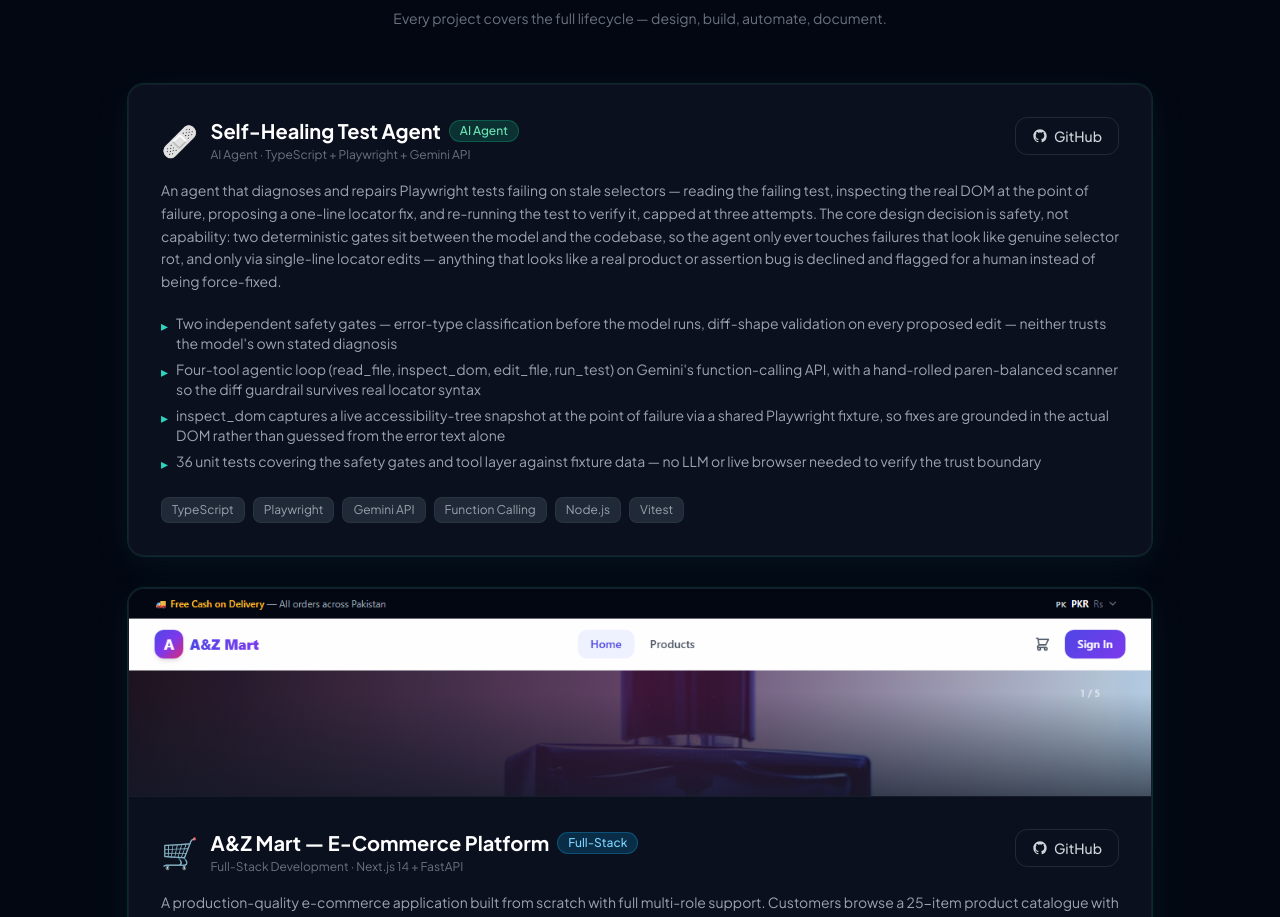
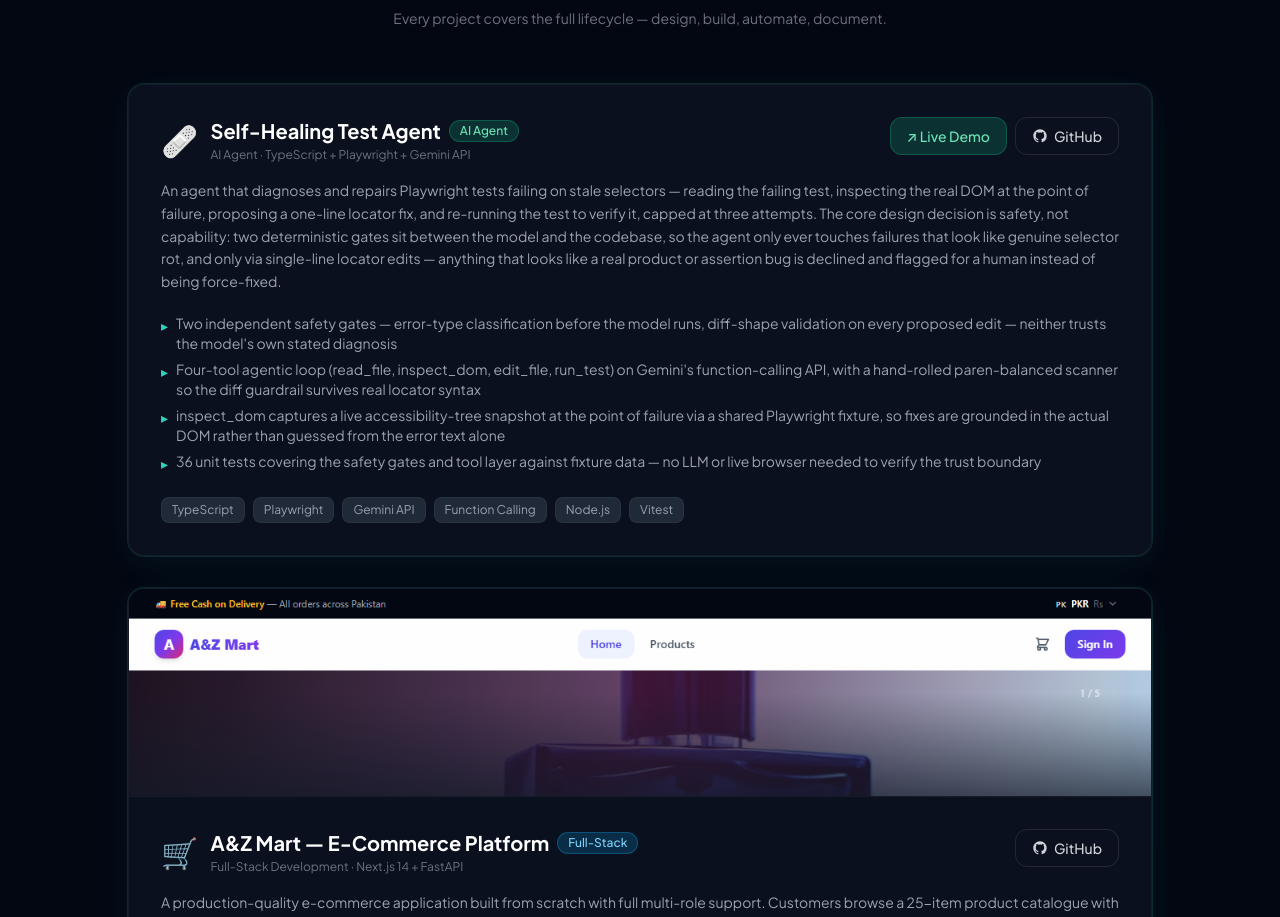
Before and after one commit to tajveed-aslam/tajveed-portfolio, a Next.js app: page / in a window 1280 px wide. Shown: the part 4230-5147 px from the top of the page. Built offline with nearby package versions, Linux system fonts and the light colour scheme.

Commit message:
Link Self-Healing Test Agent live demo on Vercel

```diff
--- a/components/Projects.tsx
+++ b/components/Projects.tsx
@@ -32,7 +32,7 @@ const PROJECTS: Project[] = [
       "36 unit tests covering the safety gates and tool layer against fixture data — no LLM or live browser needed to verify the trust boundary",
     ],
     github:        "https://github.com/tajveed-aslam/Self-healing-test-agent",
-    demo:          null,
+    demo:          "https://self-healing-test-agent-7vzpb2h8n-tajveed-aslams-projects.vercel.app/",
     gradient:      "from-emerald-500 via-teal-500 to-transparent",
     badge:         "AI Agent",
     badgeColor:    "bg-emerald-500/20 text-emerald-300 border-emerald-500/30",
```
